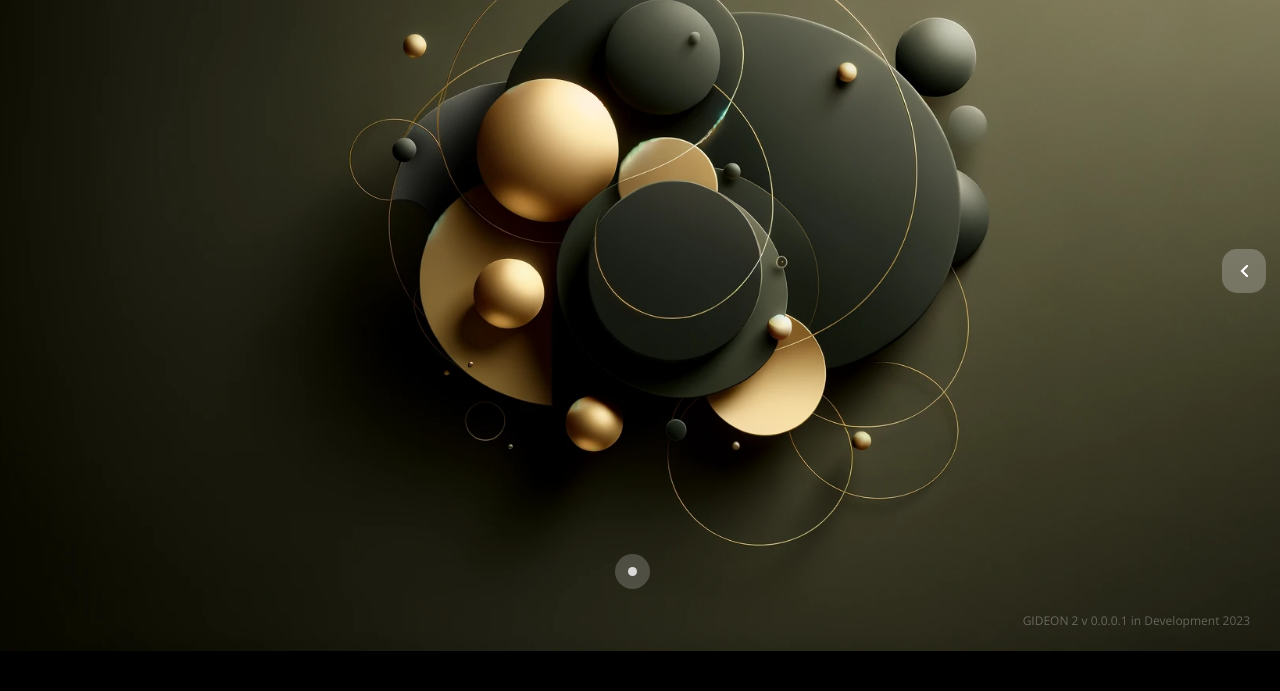
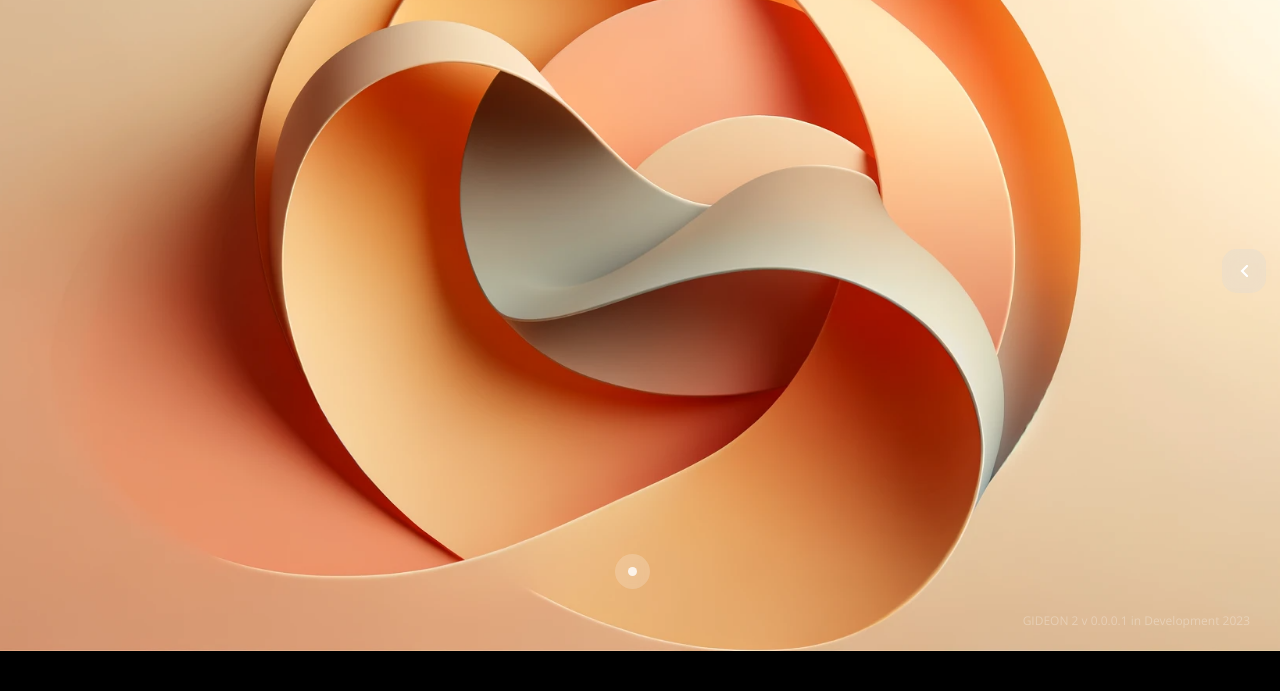
Before and after one commit to AnnyJs/GIDEON2, a plain HTML site: page index.html in a window 1280 px wide. Shown: the part 149-840 px from the top of the page. Drawn offline with nearby package versions, Linux system fonts and the light colour scheme.

Commit message:
Update main.css

```diff
--- a/styles/main.css
+++ b/styles/main.css
@@ -1,7 +1,7 @@
 body{
     margin: 0;
     font-family: 'Open Sans', sans-serif;
-    background-image: url("backgrounds/background1.png");
+    background-image: url("backgrounds/background2.png");
     background-color: black;
     background-size: cover;
     background-position: center;
```
